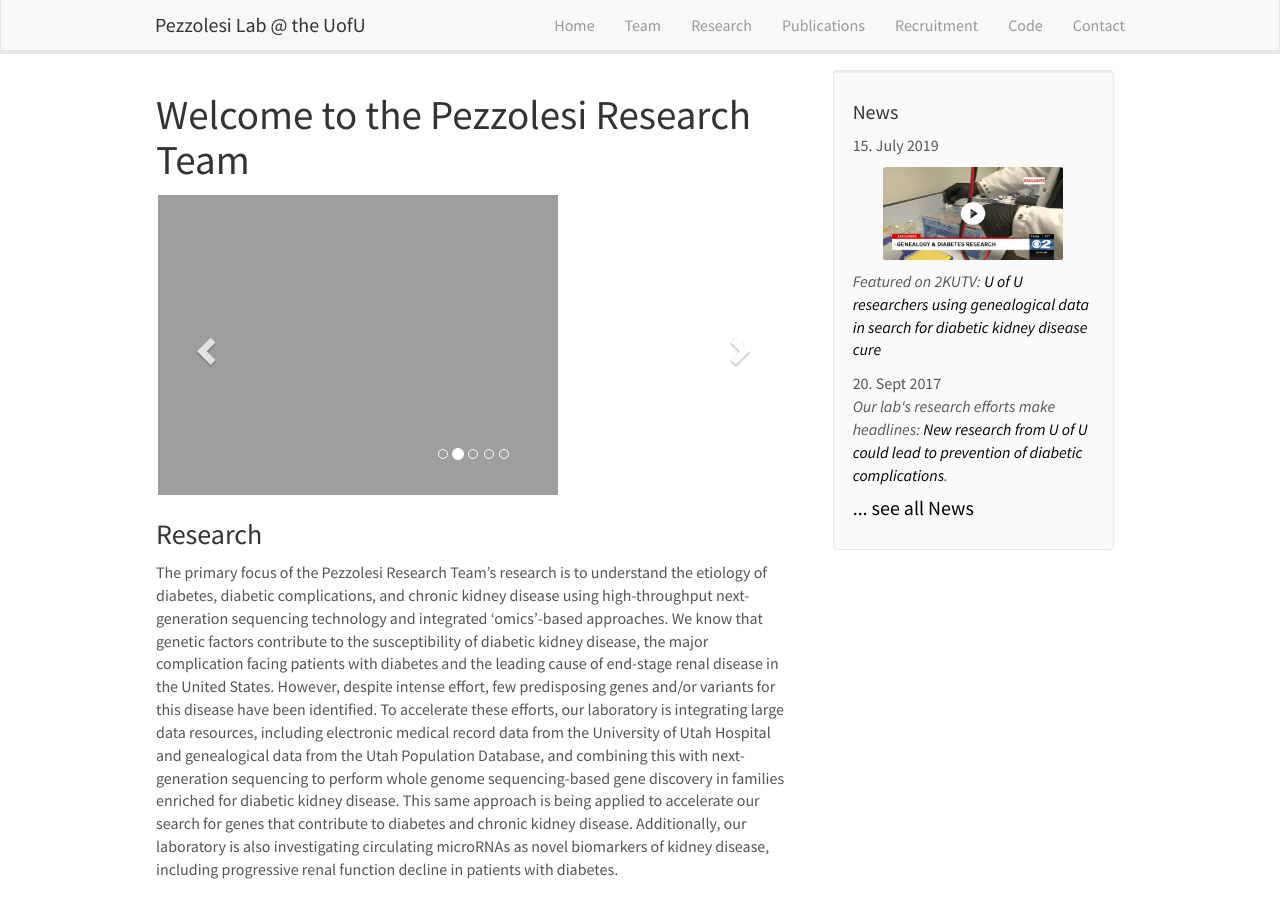
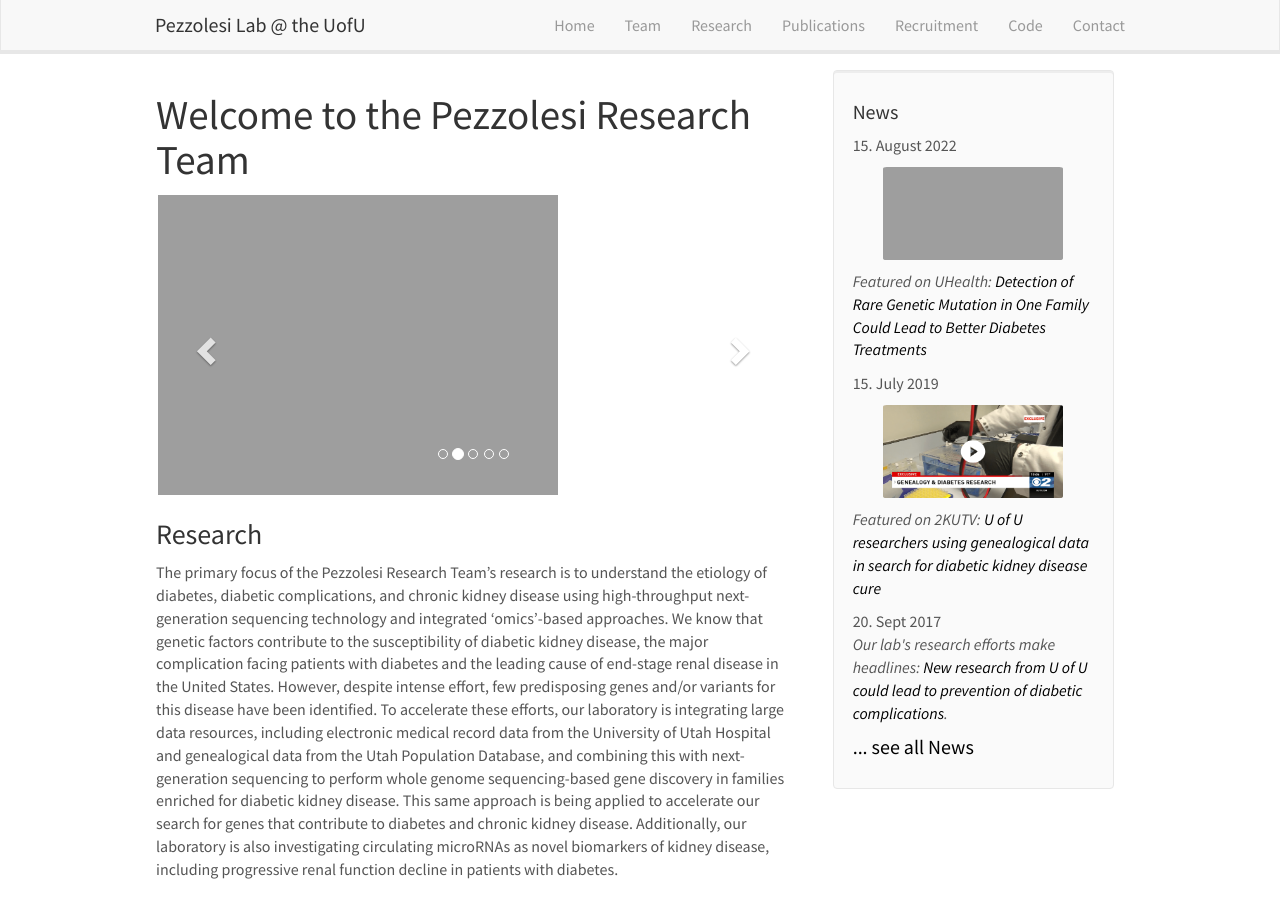
Before and after one commit to PezzolesiLab/pezzolesilab, a Jekyll site: the page built from _pages/home.md, in a window 1280 px wide and 900 px high. Built offline with Jekyll 4.4.1, drawn with Linux system fonts in a browser that asks for light colours; nearby versions of some CDN libraries; grey boxes are pictures that could not be loaded.

Commit message:
Added U Health news story

```diff
--- a/_data/news.yml
+++ b/_data/news.yml
@@ -1,3 +1,7 @@
+- date: 15. August 2022
+  headline: "<a href='https://healthcare.utah.edu/publicaffairs/news/2022/08/genetics-diabetes.php'><img alt='kutv' src='images/news.jpeg' width='180' height='93'style='display: block; margin: 10px auto'></a>
+  Featured on UHealth: <a href='https://healthcare.utah.edu/publicaffairs/news/2022/08/genetics-diabetes.php'>Detection of Rare Genetic Mutation in One Family Could Lead to Better Diabetes Treatments</a>"
+
 - date: 15. July 2019
   headline: "<a href='https://kutv.com/news/local/u-of-u-researchers-using-genealogical-data-in-search-for-cure-to-diabetic-kidney-disease?video=aa13b619672c425aaaec18139d9f8ad1&jwsource=cl'><img alt='kutv' src='images/video_thumbnail.jpeg' width='180' height='93'style='display: block; margin: 10px auto'></a>
   Featured on 2KUTV: <a href='https://kutv.com/news/local/u-of-u-researchers-using-genealogical-data-in-search-for-cure-to-diabetic-kidney-disease?video=aa13b619672c425aaaec18139d9f8ad1&jwsource=cl'>U of U researchers using genealogical data in search for diabetic kidney disease cure</a>"
```
